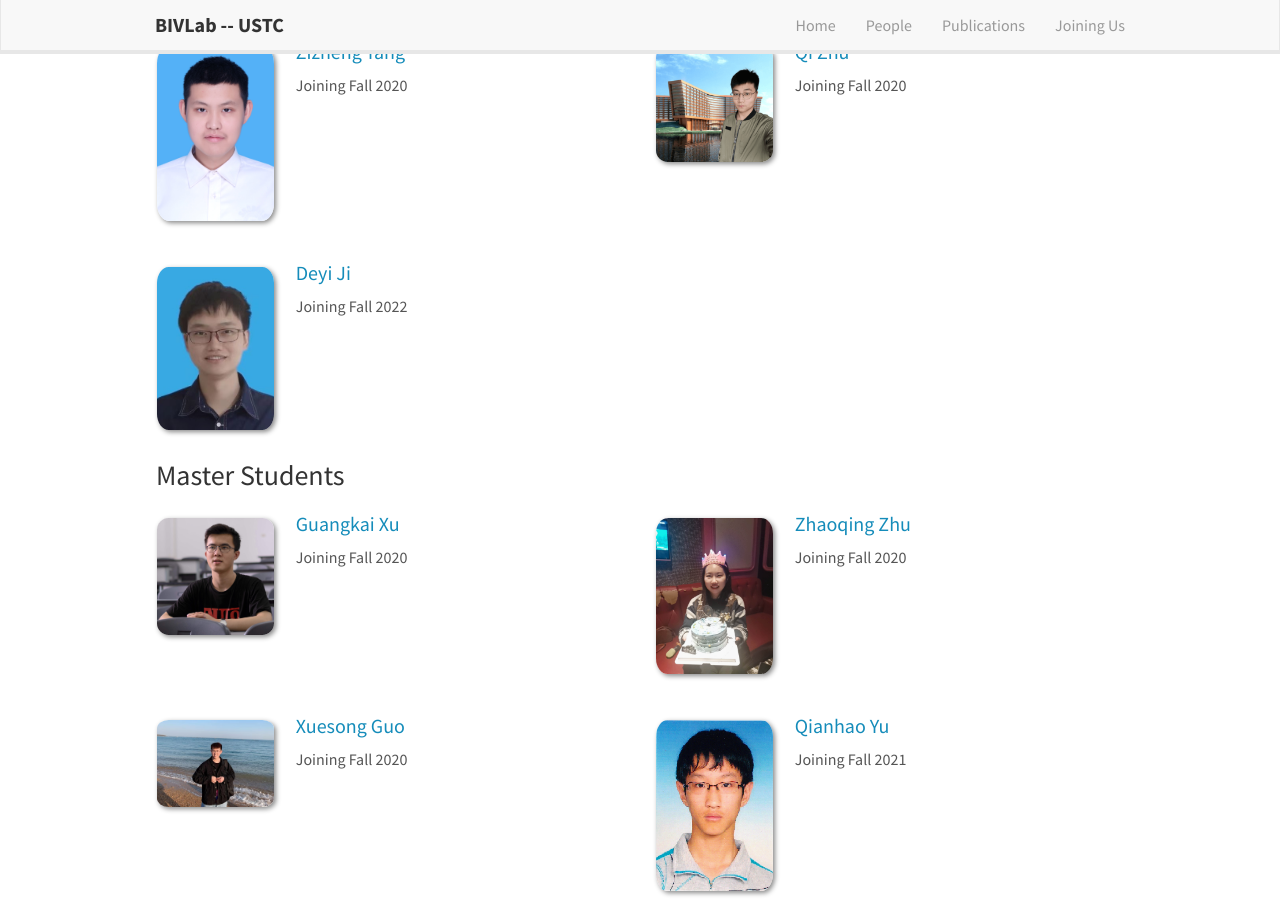
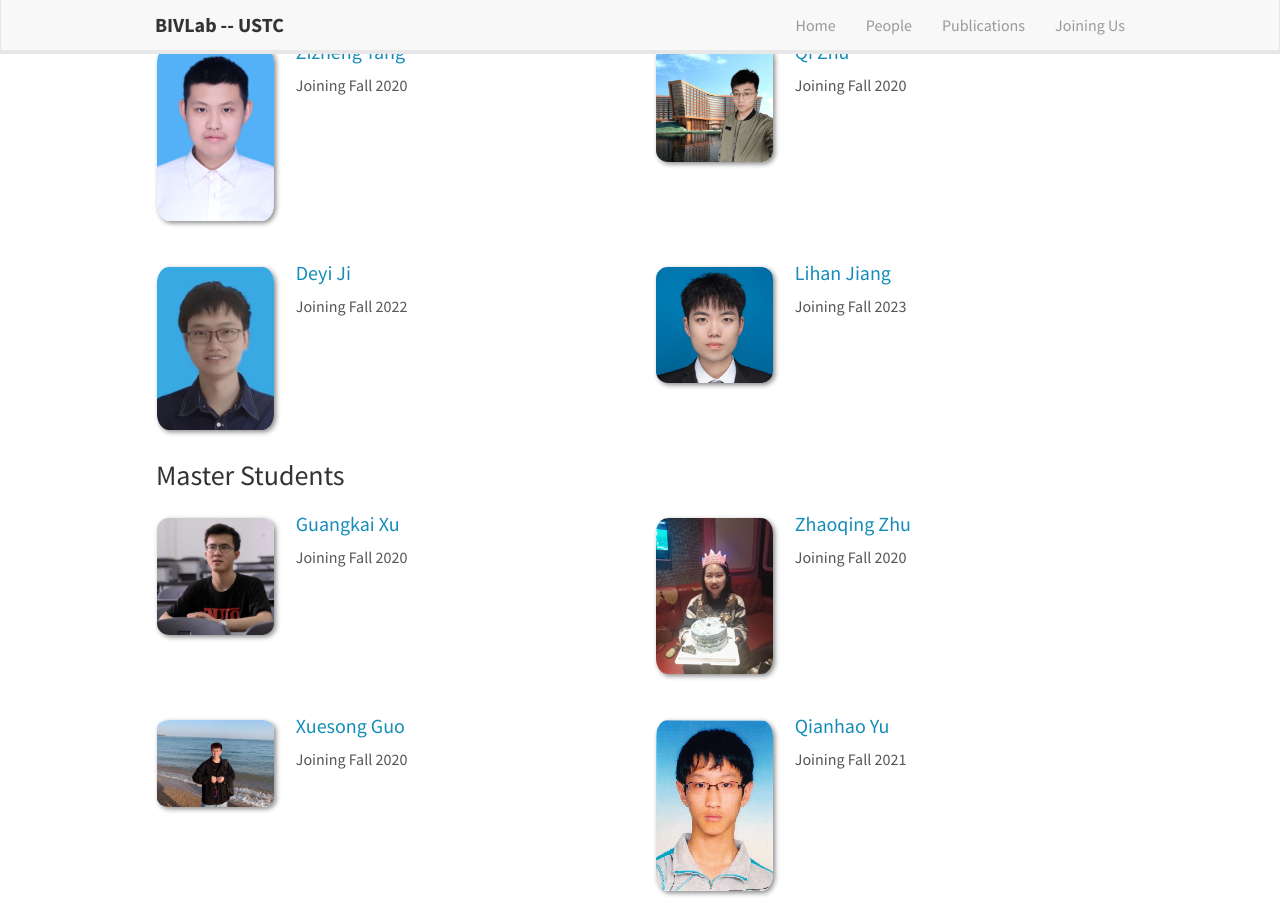
Before and after one commit to bivlab123/bivlab123.github.io, a Jekyll site: the page built from _pages/team.md, in a window 1280 px wide and 900 px high, scrolled down 986 px. Built offline with Jekyll 4.4.1, drawn with Linux system fonts in a browser that asks for light colours; nearby versions of some CDN libraries.

Commit message:
update jianglihan

```diff
--- a/_data/phd.yml
+++ b/_data/phd.yml
@@ -62,6 +62,12 @@
   year: Joining Fall 2022
   info:
 
+- name: Lihan Jiang
+  photo: jianglihan.jpg
+  homepage: https://jianglh-whu.github.io/
+  year: Joining Fall 2023
+  info:
+
 # - name: Syed Muhammad Israr
 #   photo: Syed Muhammad Israr.jpg
 #   homepage:
```
Also changed, not shown: images/teampic/jianglihan.jpg (added), 2 other files.
